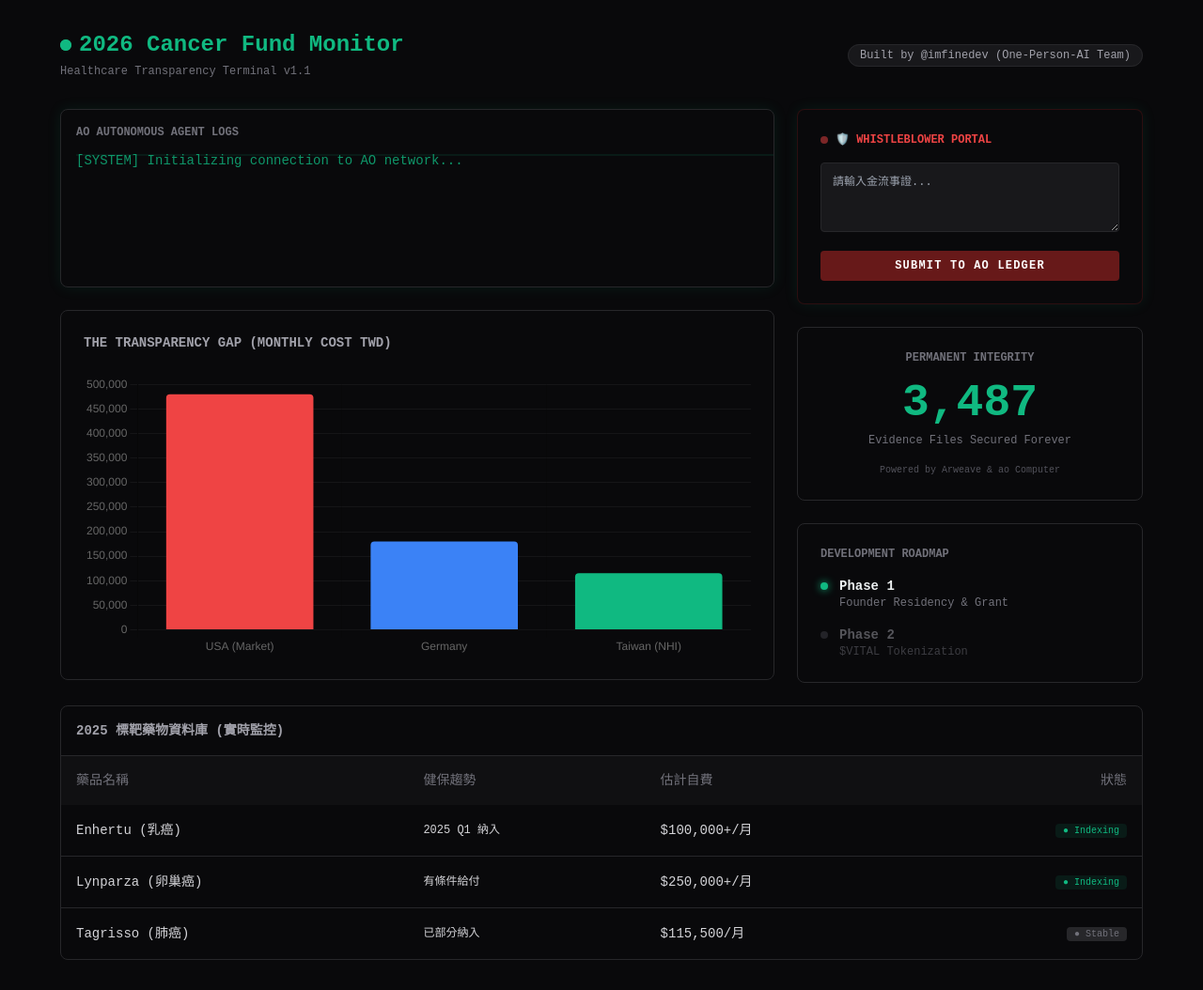
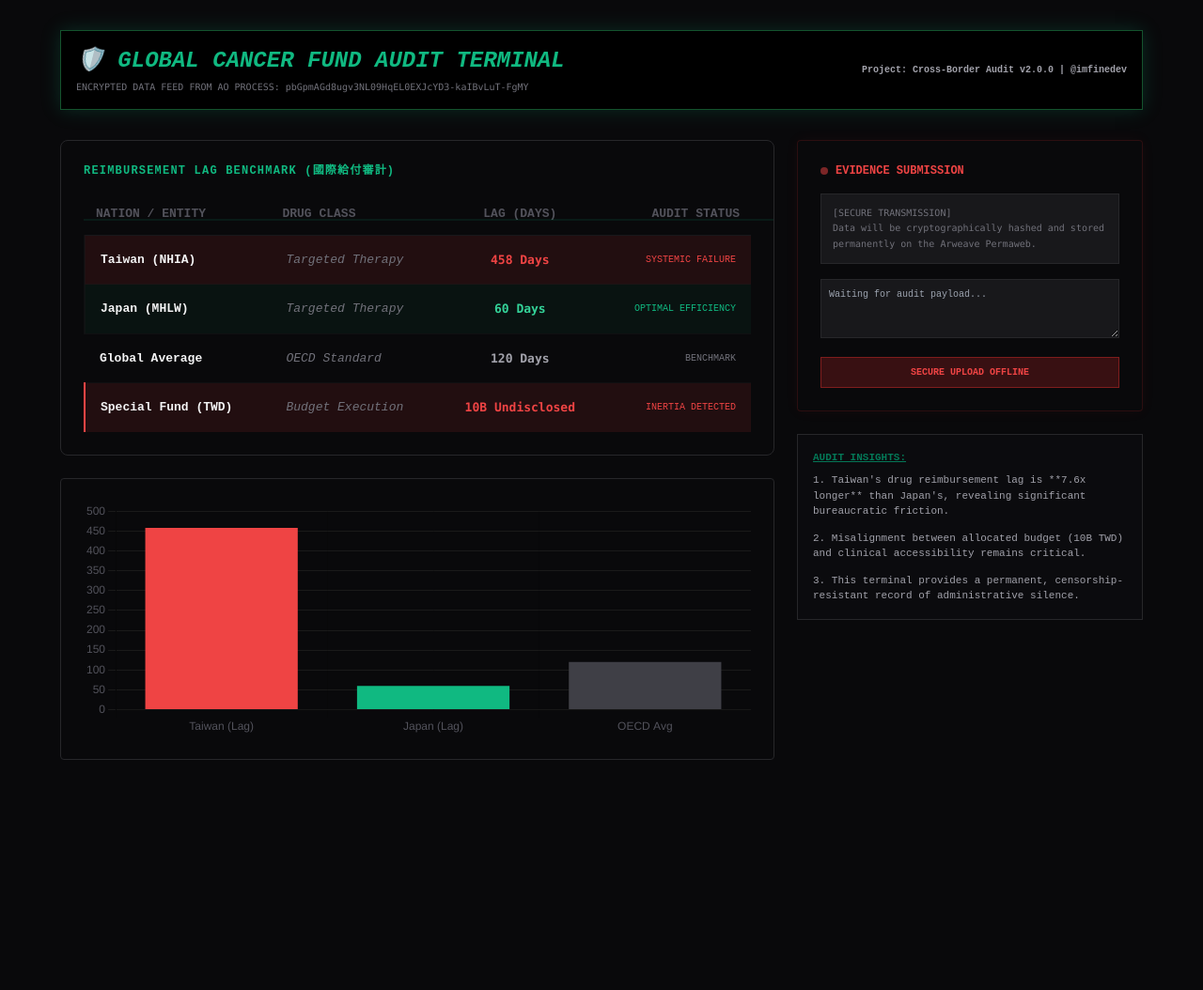
Before and after one commit to perseus820812-gif/cancer-fund-monitor-ao, a plain HTML site: page index.html in a window 1280 px wide. Shown: the whole page at 94% size. After the commit the page ends 841 px from the top, so only its background shows below. Drawn offline with nearby package versions, Linux system fonts and the light colour scheme.

Commit message:
2.0.0 - International Audit Phase (Japan Benchmark integrated)

```diff
--- a/index.html
+++ b/index.html
@@ -1,181 +1,130 @@
 <!DOCTYPE html>
-<html lang="zh-TW">
+<html lang="en">
 <head>
     <meta charset="UTF-8">
     <meta name="viewport" content="width=device-width, initial-scale=1.0">
-    <title>2026 Cancer Fund Monitor | AO Autonomous Terminal</title>
+    <title>Global Cancer Fund Audit | International Benchmark</title>
     <script src="https://cdn.tailwindcss.com"></script>
     <script src="https://cdn.jsdelivr.net/npm/chart.js"></script>
-    <link href="https://fonts.googleapis.com/css2?family=JetBrains+Mono:wght@400;700&display=swap" rel="stylesheet">
     <style>
-        body { background-color: #09090b; font-family: 'JetBrains+Mono', monospace; color: #ecf0f1; }
-        .terminal-glow { box-shadow: 0 0 15px rgba(16, 185, 129, 0.1); }
-        .scanline { width: 100%; height: 2px; background: rgba(16, 185, 129, 0.1); position: absolute; animation: scan 4s linear infinite; }
+        body { background-color: #09090b; font-family: 'JetBrains Mono', monospace; color: #ecf0f1; }
+        .terminal-border { border: 1px solid #14532d; }
+        .stagnant-row { background: rgba(255, 62, 62, 0.1); border-left: 2px solid #ff4444; }
+        .verified-row { background: rgba(16, 185, 129, 0.05); border-left: 2px solid #10b981; }
+        .scanline { width: 100%; height: 2px; background: rgba(16, 185, 129, 0.1); position: absolute; animation: scan 4s linear infinite; pointer-events: none; }
         @keyframes scan { from { top: 0; } to { top: 100%; } }
     </style>
 </head>
 <body class="p-4 md:p-8">
-
-    <header class="max-w-6xl mx-auto flex justify-between items-center mb-8">
+    <header class="max-w-6xl mx-auto flex justify-between items-center mb-8 terminal-border p-4 bg-black shadow-[0_0_20px_rgba(16,185,129,0.2)]">
         <div>
-            <h1 class="text-2xl font-bold text-emerald-500 flex items-center gap-2">
-                <span class="relative flex h-3 w-3">
-                    <span class="animate-ping absolute inline-flex h-full w-full rounded-full bg-emerald-400 opacity-75"></span>
-                    <span class="relative inline-flex rounded-full h-3 w-3 bg-emerald-500"></span>
-                </span>
-                2026 Cancer Fund Monitor
-            </h1>
-            <p class="text-xs text-zinc-500 mt-1">Healthcare Transparency Terminal v1.1</p>
+            <h1 class="text-2xl font-bold text-emerald-500 uppercase italic">🛡️ GLOBAL CANCER FUND AUDIT TERMINAL</h1>
+            <p class="text-[10px] text-zinc-500 mt-1 font-mono">ENCRYPTED DATA FEED FROM AO PROCESS: pbGpmAGd8ugv3NL09HqEL0EXJcYD3-kaIBvLuT-FgMY</p>
         </div>
-        <div class="text-right">
-            <span class="bg-zinc-900 border border-zinc-800 px-3 py-1 rounded-full text-xs text-zinc-400">
-                Built by @imfinedev (One-Person-AI Team)
-            </span>
-        </div>
+        <div class="text-right text-[10px] text-zinc-400 font-bold">Project: Cross-Border Audit v2.0.0 | @imfinedev</div>
     </header>
 
     <main class="max-w-6xl mx-auto grid grid-cols-1 lg:grid-cols-3 gap-6">
-
         <div class="lg:col-span-2 space-y-6">
-            <div class="bg-zinc-950 border border-zinc-800 rounded-lg p-4 relative overflow-hidden terminal-glow">
+            <div class="bg-zinc-950 border border-zinc-800 rounded-lg p-6 relative overflow-hidden">
                 <div class="scanline"></div>
-                <h3 class="text-xs font-bold text-zinc-500 mb-3 uppercase">AO Autonomous Agent Logs</h3>
-                <div id="log-container" class="space-y-1 text-sm text-emerald-500/80 h-32 overflow-y-auto">
-                    <p>[SYSTEM] Initializing connection to AO network...</p>
-                </div>
+                <h3 class="text-xs font-bold text-emerald-500 mb-4 uppercase tracking-widest">Reimbursement Lag Benchmark (國際給付審計)</h3>
+                <table class="w-full text-[13px]">
+                    <thead>
+                        <tr class="text-zinc-600 border-b border-zinc-900">
+                            <th class="p-3 text-left">NATION / ENTITY</th>
+                            <th class="p-3 text-left">DRUG CLASS</th>
+                            <th class="p-3 text-center">LAG (DAYS)</th>
+                            <th class="p-3 text-right">AUDIT STATUS</th>
+                        </tr>
+                    </thead>
+                    <tbody>
+                        <tr class="stagnant-row border-b border-zinc-900/50">
+                            <td class="p-4 font-bold text-zinc-100">Taiwan (NHIA)</td>
+                            <td class="p-4 text-zinc-500 italic">Targeted Therapy</td>
+                            <td class="p-4 text-center font-mono text-red-500 font-bold">458 Days</td>
+                            <td class="p-4 text-right text-[10px] text-red-500 uppercase">Systemic Failure</td>
+                        </tr>
+                        <tr class="verified-row border-b border-zinc-900/50">
+                            <td class="p-4 font-bold text-zinc-100">Japan (MHLW)</td>
+                            <td class="p-4 text-zinc-500 italic">Targeted Therapy</td>
+                            <td class="p-4 text-center font-mono text-emerald-400 font-bold">60 Days</td>
+                            <td class="p-4 text-right text-[10px] text-emerald-500 uppercase">Optimal Efficiency</td>
+                        </tr>
+                        <tr class="border-b border-zinc-900/50">
+                            <td class="p-4 font-bold text-zinc-100">Global Average</td>
+                            <td class="p-4 text-zinc-500 italic">OECD Standard</td>
+                            <td class="p-4 text-center font-mono text-zinc-400 font-bold">120 Days</td>
+                            <td class="p-4 text-right text-[10px] text-zinc-500 uppercase">Benchmark</td>
+                        </tr>
+                        <tr class="stagnant-row">
+                            <td class="p-4 font-bold text-zinc-100">Special Fund (TWD)</td>
+                            <td class="p-4 text-zinc-500 italic">Budget Execution</td>
+                            <td class="p-4 text-center font-mono text-red-500 font-bold">10B Undisclosed</td>
+                            <td class="p-4 text-right text-[10px] text-red-500 uppercase">Inertia Detected</td>
+                        </tr>
+                    </tbody>
+                </table>
             </div>
 
-            <div class="bg-zinc-950 border border-zinc-800 rounded-lg p-6">
-                <h3 class="text-sm font-bold text-zinc-400 mb-6 uppercase">The Transparency Gap (Monthly Cost TWD)</h3>
-                <div style="height: 300px;">
-                    <canvas id="costChart"></canvas>
-                </div>
+            <div class="bg-zinc-950 border border-zinc-800 rounded p-6 h-[300px]">
+                <canvas id="staticChart"></canvas>
             </div>
         </div>
 
         <div class="space-y-6">
-            <div class="bg-zinc-950 border border-red-900/30 rounded-lg p-6 terminal-glow">
+            <div class="bg-zinc-950 border border-red-900/30 rounded p-6 shadow-[0_0_15px_rgba(239,68,68,0.05)]">
                 <h3 class="text-xs font-bold text-red-500 mb-4 uppercase flex items-center gap-2">
                     <span class="h-2 w-2 rounded-full bg-red-500 animate-pulse"></span>
-                    🛡️ Whistleblower Portal
+                    Evidence Submission
                 </h3>
-                <textarea id="leak-input" class="w-full bg-zinc-900 border border-zinc-800 p-3 text-xs text-white mb-3 rounded outline-none focus:border-red-500 transition" rows="3" placeholder="請輸入金流事證..."></textarea>
-                <button onclick="submitLeak()" class="w-full bg-red-900/80 hover:bg-red-700 text-white font-bold py-2 text-xs uppercase tracking-widest transition rounded">Submit to AO Ledger</button>
+                <div class="bg-zinc-900 border border-zinc-800 p-3 text-[10px] text-zinc-500 mb-4 font-mono leading-relaxed">
+                    [SECURE TRANSMISSION]<br>
+                    Data will be cryptographically hashed and stored permanently on the Arweave Permaweb.
+                </div>
+                <textarea class="w-full bg-zinc-900 border border-zinc-800 p-2 text-[10px] text-white mb-3 outline-none" rows="3" placeholder="Waiting for audit payload..."></textarea>
+                <button class="w-full bg-red-900/40 border border-red-900 text-red-500 font-bold py-2 text-[10px] uppercase cursor-not-allowed">Secure Upload Offline</button>
             </div>
 
-            <div class="bg-zinc-950 border border-zinc-800 rounded-lg p-6 text-center">
-                <h3 class="text-xs font-bold text-zinc-500 mb-4 uppercase">Permanent Integrity</h3>
-                <div class="text-5xl font-bold text-emerald-500 mb-2">3,487</div>
-                <p class="text-xs text-zinc-500">Evidence Files Secured Forever</p>
-                <p class="text-[10px] text-zinc-600 mt-4">Powered by Arweave & ao Computer</p>
-            </div>
-
-            <div class="bg-zinc-950 border border-zinc-800 rounded-lg p-6">
-                <h3 class="text-xs font-bold text-zinc-500 mb-4 uppercase">Development Roadmap</h3>
-                <ul class="space-y-4">
-                    <li class="flex items-start gap-3">
-                        <div class="h-2 w-2 mt-1.5 rounded-full bg-emerald-500 shadow-[0_0_8px_#10b981]"></div>
-                        <div>
-                            <p class="text-sm font-bold">Phase 1</p>
-                            <p class="text-xs text-zinc-500">Founder Residency & Grant</p>
-                        </div>
-                    </li>
-                    <li class="flex items-start gap-3 opacity-50">
-                        <div class="h-2 w-2 mt-1.5 rounded-full bg-zinc-700"></div>
-                        <div>
-                            <p class="text-sm font-bold text-zinc-400">Phase 2</p>
-                            <p class="text-xs text-zinc-500">$VITAL Tokenization</p>
-                        </div>
-                    </li>
-                </ul>
-            </div>
-        </div>
-
-        <div class="lg:col-span-3">
-            <div class="bg-zinc-950 border border-zinc-800 rounded-lg overflow-hidden">
-                <div class="p-4 border-b border-zinc-800">
-                    <h3 class="text-sm font-bold text-zinc-400 uppercase">2025 標靶藥物資料庫 (實時監控)</h3>
-                </div>
-                <table class="w-full text-left text-sm">
-                    <thead class="bg-zinc-900/50 text-zinc-500">
-                        <tr>
-                            <th class="p-4 font-medium">藥品名稱</th>
-                            <th class="p-4 font-medium">健保趨勢</th>
-                            <th class="p-4 font-medium">估計自費</th>
-                            <th class="p-4 font-medium text-right">狀態</th>
-                        </tr>
-                    </thead>
-                    <tbody class="divide-y divide-zinc-800 text-zinc-300">
-                        <tr>
-                            <td class="p-4">Enhertu (乳癌)</td>
-                            <td class="p-4 text-xs">2025 Q1 納入</td>
-                            <td class="p-4">$100,000+/月</td>
-                            <td class="p-4 text-right"><span class="px-2 py-0.5 rounded bg-emerald-500/10 text-emerald-500 text-[10px]">● Indexing</span></td>
-                        </tr>
-                        <tr>
-                            <td class="p-4">Lynparza (卵巢癌)</td>
-                            <td class="p-4 text-xs">有條件給付</td>
-                            <td class="p-4">$250,000+/月</td>
-                            <td class="p-4 text-right"><span class="px-2 py-0.5 rounded bg-emerald-500/10 text-emerald-500 text-[10px]">● Indexing</span></td>
-                        </tr>
-                        <tr>
-                            <td class="p-4">Tagrisso (肺癌)</td>
-                            <td class="p-4 text-xs">已部分納入</td>
-                            <td class="p-4">$115,500/月</td>
-                            <td class="p-4 text-right"><span class="px-2 py-0.5 rounded bg-zinc-800 text-zinc-500 text-[10px]">● Stable</span></td>
-                        </tr>
-                    </tbody>
-                </table>
+            <div class="bg-zinc-900/20 border border-zinc-800 p-4 text-[11px] text-zinc-400">
+                <p class="text-emerald-700 font-bold mb-2 underline uppercase">Audit Insights:</p>
+                <p class="mb-3">1. Taiwan's drug reimbursement lag is **7.6x longer** than Japan's, revealing significant bureaucratic friction.</p>
+                <p class="mb-3">2. Misalignment between allocated budget (10B TWD) and clinical accessibility remains critical.</p>
+                <p>3. This terminal provides a permanent, censorship-resistant record of administrative silence.</p>
             </div>
         </div>
     </main>
 
-    <script src="https://unpkg.com/@permaweb/aoconnect"></script>
     <script>
-        // 初始化圖表 (保留原始設計)
-        const ctx = document.getElementById('costChart').getContext('2d');
+        const ctx = document.getElementById('staticChart').getContext('2d');
         new Chart(ctx, {
             type: 'bar',
             data: {
-                labels: ['USA (Market)', 'Germany', 'Taiwan (NHI)'],
+                labels: ['Taiwan (Lag)', 'Japan (Lag)', 'OECD Avg'],
                 datasets: [{
-                    label: 'Monthly Cost (TWD)',
-                    data: [480000, 180000, 115500],
-                    backgroundColor: ['#ef4444', '#3b82f6', '#10b981'],
-                    borderRadius: 4
+                    label: 'Wait Time (Days)',
+                    data: [458, 60, 120],
+                    backgroundColor: ['#ef4444', '#10b981', '#3f3f46']
                 }]
             },
-            options: { responsive: true, maintainAspectRatio: false, plugins: { legend: { display: false } }, scales: { y: { beginAtZero: true, grid: { color: 'rgba(255, 255, 255, 0.05)' } } } }
+            options: {
+                responsive: true,
+                maintainAspectRatio: false,
+                scales: {
+                    y: {
+                        beginAtZero: true,
+                        grid: { color: '#1a1a1a' },
+                        ticks: { color: '#52525b' }
+                    },
+                    x: {
+                        ticks: { color: '#52525b' }
+                    }
+                },
+                plugins: {
+                    legend: { display: false }
+                }
+            }
         });
-
-        // AO 邏輯
-        const AO_PROCESS_ID = "pbGpmAGd8ugv3NL09HqEL0EXJcYD3-kaIBvLuT-FgMY";
-
-        async function fetchAOData() {
-            const container = document.getElementById('log-container');
-            try {
-                // 讀取 AO 鏈上真實日誌
-                const result = await ao.read({ process: AO_PROCESS_ID, action: "GetLogs" });
-                const logs = JSON.parse(result);
-                container.innerHTML = logs.map(l => `<p>[${l.timestamp}] ${l.event}: ${l.detail}</p>`).join('');
-            } catch (e) {
-                console.error("AO Sync Error", e);
-            }
-        }
-
-        async function submitLeak() {
-            const content = document.getElementById('leak-input').value;
-            if (!content) return alert("請輸入內容");
-            try {
-                await ao.send({ process: AO_PROCESS_ID, action: "SubmitMessage", data: content });
-                alert("存證成功！證據已永久寫入 Arweave/AO 網路。");
-                document.getElementById('leak-input').value = '';
-                fetchAOData(); // 重新整理日誌
-            } catch (e) { alert("連線失敗"); }
-        }
-
-        setInterval(fetchAOData, 15000);
-        fetchAOData();
     </script>
 </body>
 </html>
```
